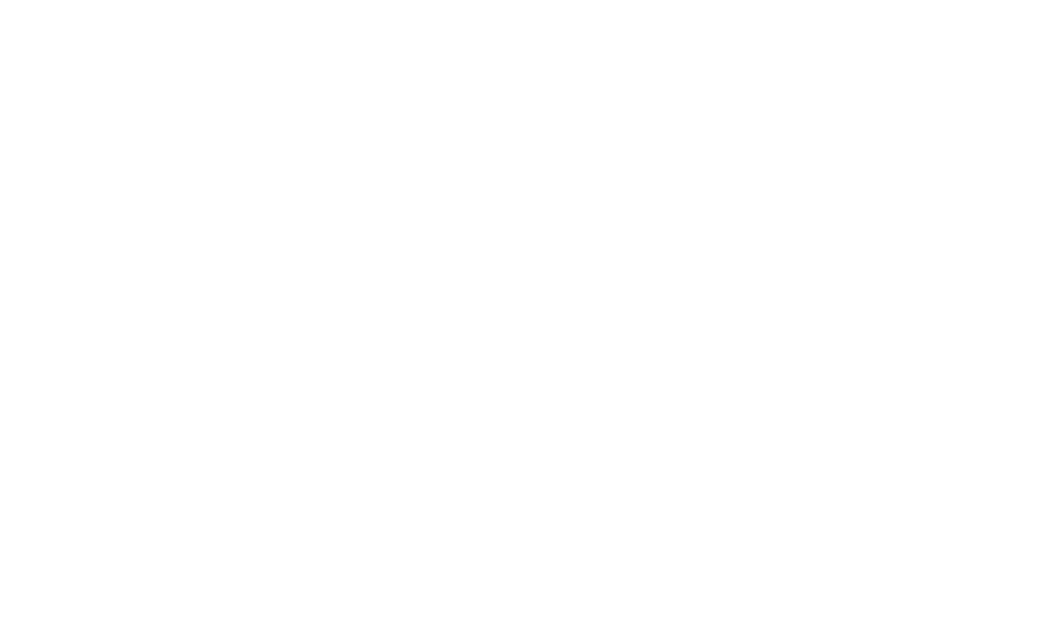
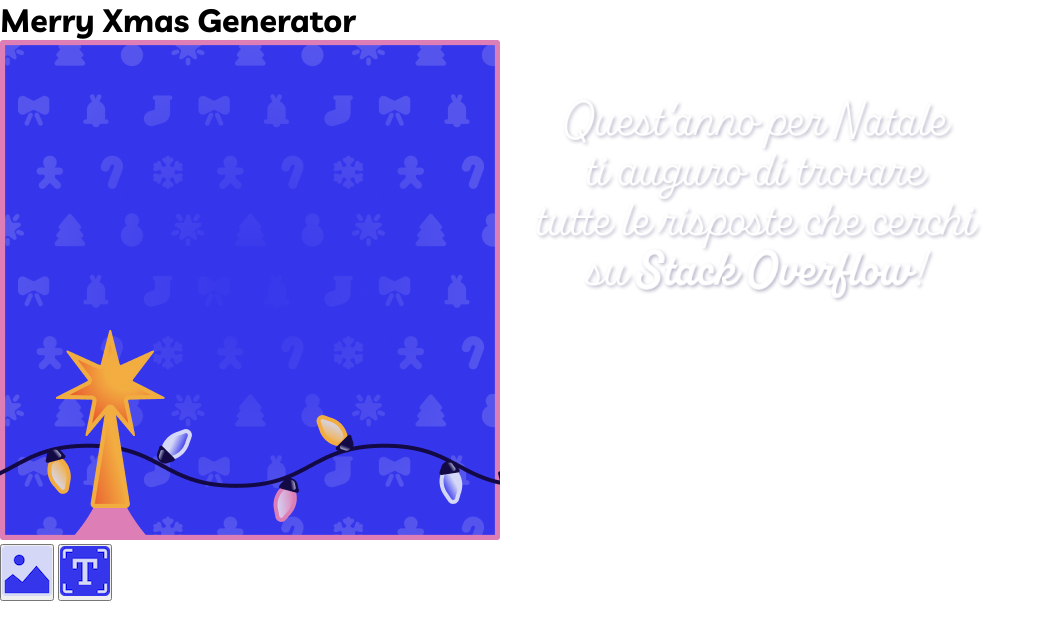
Before and after one commit to StefaniaSgreva/js-marry-xmas-generator, a plain HTML site: page index.html in a window 1280 px wide. Shown: the whole page, without its empty margins (0-1043 px from the left). Drawn offline with Linux system fonts and the light colour scheme.

Commit message:
basic layout

```diff
--- a/index.html
+++ b/index.html
@@ -11,6 +11,30 @@
         <title>Marry Xmas Generator</title>
     </head>
     <body>
+        <div class="container">
+            <!-- HEADER -->
+            <header>
+                <h1>Merry Xmas Generator</h1>
+            </header>
+            <!-- MAIN -->
+            <main>
+                <div class="preview">
+                    <img src="./images/img_1.png" alt="image 1">
+                    <img src="./images/txt_1.png" alt="text 1">
+                </div>
+                <div class="controls">
+                    <div class="actions">
+                        <button id="change-image" class="btn primary-btn">
+                            <img src="./images/icon-image.png" alt="Cambia immagine">
+                        </button>
+                        <button id="change-text" class="btn primary-btn">
+                            <img src="./images/icon-text.png" alt="Cambia testo">
+                        </button>
+                    </div>
+
+                </div>
+            </main>
+        </div>
 
         <!-- link my JS  -->
         <script src="./JS/script.js"></script>
```
Lines whose indentation alone changed are shown as unchanged.
